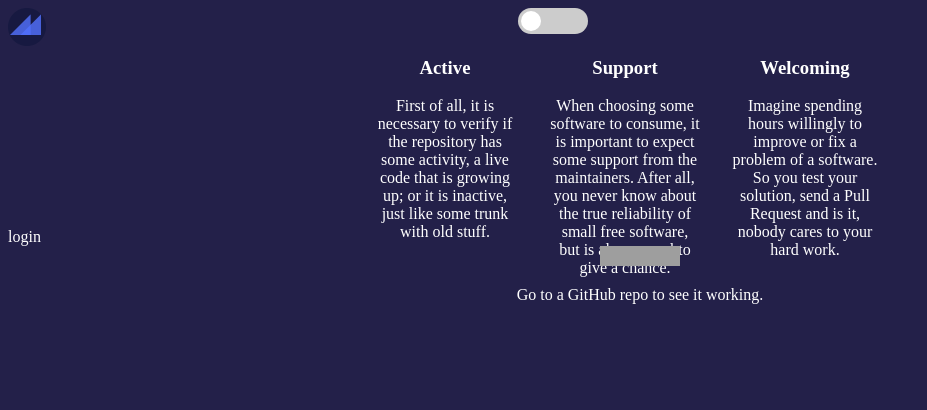
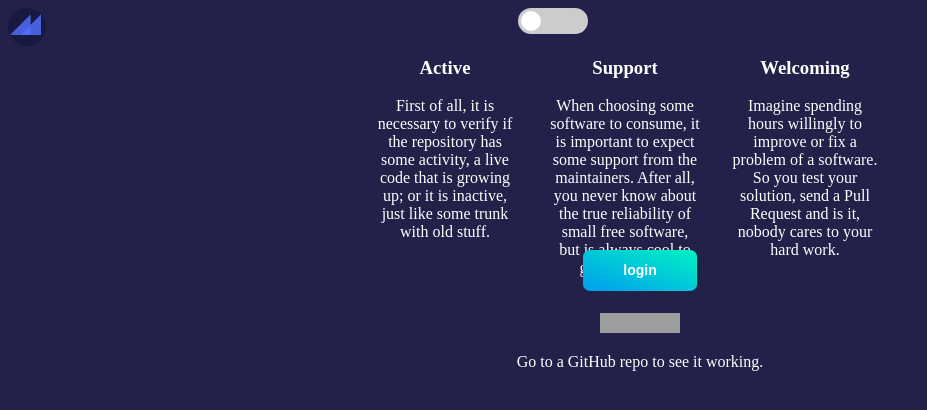
Before and after one commit to fga-eps-mds/2019.1-hubcare-plugin, a website with bundled scripts: page app/pages/popup.html in a window 1280 px wide. Shown: the whole page, without its empty margins (0-927 px from the left). Built offline with nearby package versions, Linux system fonts and the light colour scheme; grey boxes are pictures that could not be loaded.

Commit message:
Stylized login button

```diff
--- a/app/pages/popup.html
+++ b/app/pages/popup.html
@@ -44,9 +44,16 @@
         to your hard work.</p>
     </div>
   </div>
-  <a id="login">login</a>
   <div id="footer">
     <center>
+      <br/>
+      <button id="login">
+        <b>
+          login
+        </b>
+      </button>
+      <br/>
+      <br/>
       <iframe src="https://ghbtns.com/github-btn.html?user=fga-eps-mds&repo=2019.1-hubcare-plugin&type=star&count=true" frameborder="0" scrolling="0" width="80px" height="20px"></iframe>
       <p>Go to a GitHub repo to see it working.</p>
     </center>
--- a/app/styles/popup.css
+++ b/app/styles/popup.css
@@ -1,6 +1,38 @@
 body {
     background-color: #232049;
     color: #ffffff;
+}
+
+button {
+    background-color: #00f2c3;
+    background-image: linear-gradient(to bottom left,#00f2c3,#0098f0,#00f2c3);
+    background-size: 210% 210%;
+    background-position: 100% 0;
+    background-color: #00f2c3;
+    transition: all .15s ease;
+    box-shadow: none;
+    color: #fff;
+
+    border-width: 2px;
+    border: none;
+    position: relative;
+    overflow: hidden;
+    margin: 4px 1px;
+    border-radius: .4285rem;
+
+    display: inline-block;
+    font-weight: 400;
+    text-align: center;
+    white-space: nowrap;
+    vertical-align: middle;
+    user-select: none;
+    padding: 11px 40px;
+    font-size: .875rem;
+    line-height: 1.35em;
+
+    font-family: Poppins,sans-serif;
+
+    cursor:pointer;
 }
 
 #top {
```
